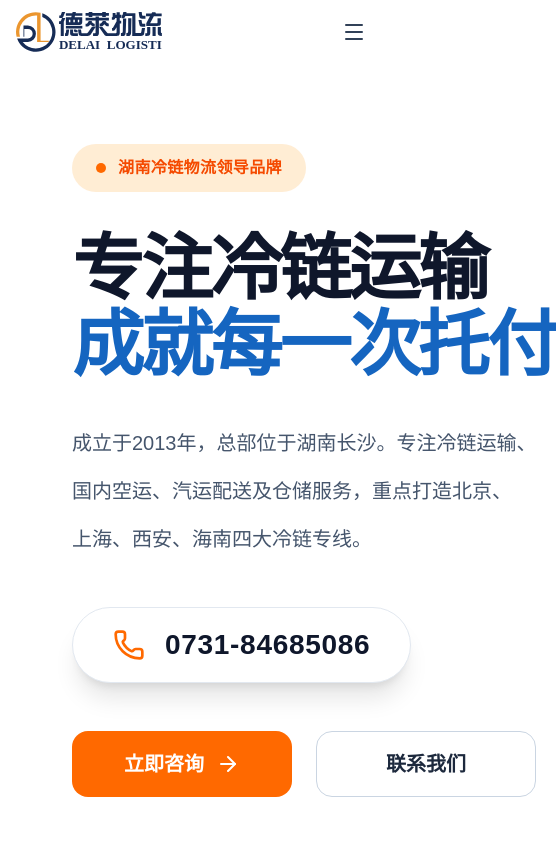
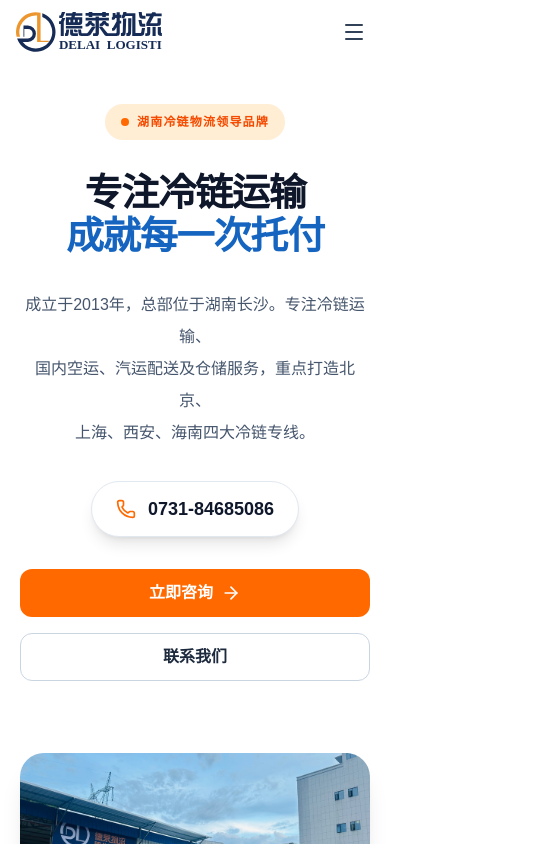
Before and after one commit to DelaiLogistics/delai-logistics, a Next.js app: page / in a window 390 px wide. Shown: the top 844 px of the page, 556 px wide, since content can reach past the window. Built offline with nearby package versions, Linux system fonts and the light colour scheme.

Commit message:
Responsive hero

```diff
--- a/components/Hero.tsx
+++ b/components/Hero.tsx
@@ -6,16 +6,11 @@ import HeroImage from './hero/HeroImage';
 export default function Hero() {
   return (
     <section className="bg-white">
-      <div className="mx-auto max-w-[1680px] px-8 py-20 xl:px-16">
-
-        <div className="grid items-center gap-16 lg:grid-cols-[0.85fr_1.15fr]">
-
+      <div className="mx-auto max-w-7xl px-5 py-10 sm:px-6 md:py-14 lg:px-8 lg:py-20">
+        <div className="grid grid-cols-1 items-center gap-10 lg:grid-cols-[0.85fr_1.15fr] lg:gap-14">
           <HeroTop />
-
           <HeroImage />
-
         </div>
-
       </div>
     </section>
   );
--- a/components/hero/HeroImage.tsx
+++ b/components/hero/HeroImage.tsx
@@ -6,22 +6,36 @@ export default function HeroImage() {
   return (
     <div className="relative w-full">
 
-      {/* 整体向左移动一点，不贴右边 */}
-      <div className="-ml-6 xl:-ml-10">
-
-        <div className="overflow-hidden rounded-[38px] bg-white shadow-2xl">
-
+      {/* 手机端 */}
+      <div className="block lg:hidden">
+        <div className="mx-auto mt-8 max-w-[680px] overflow-hidden rounded-3xl shadow-xl">
           <Image
             src="/hero10_banner.jpg"
             alt="德莱物流"
             width={1800}
-            height={1125}
+            height={1200}
             priority
-            className="w-full h-auto object-contain"
+            className="h-auto w-full object-contain"
           />
+        </div>
+      </div>
 
+      {/* PC端 */}
+      <div className="hidden lg:block">
+        <div className="-ml-8 xl:-ml-12">
+          <div className="overflow-hidden rounded-[40px] shadow-2xl">
+
+            <Image
+              src="/hero10_banner.jpg"
+              alt="德莱物流"
+              width={1800}
+              height={1200}
+              priority
+              className="w-full h-auto object-contain"
+            />
+
+          </div>
         </div>
-
       </div>
 
     </div>
--- a/components/hero/HeroTop.tsx
+++ b/components/hero/HeroTop.tsx
@@ -6,71 +6,72 @@ import { heroData } from './heroData';
 
 export default function HeroTop() {
   return (
-    <div className="pl-10 xl:pl-14">
+    <div className="mx-auto w-full max-w-[560px] lg:mx-0 lg:pl-8 xl:pl-14">
 
       {/* Badge */}
-      <div className="inline-flex items-center rounded-full bg-orange-100 px-6 py-3">
-        <span className="mr-3 h-2.5 w-2.5 rounded-full bg-orange-500"></span>
+      <div className="flex justify-center lg:justify-start">
+        <div className="inline-flex items-center rounded-full bg-orange-100 px-4 py-2.5 sm:px-5">
+          <span className="mr-2 h-2 w-2 rounded-full bg-orange-500" />
 
-        <span className="text-base font-semibold tracking-wide text-orange-600">
-          {heroData.badge}
-        </span>
+          <span className="text-xs font-semibold tracking-widest text-orange-600 sm:text-sm">
+            {heroData.badge}
+          </span>
+        </div>
       </div>
 
       {/* Title */}
-      <h1 className="mt-10 text-[72px] font-extrabold leading-[1.05] tracking-[-0.04em] text-slate-900">
+      <h1 className="mt-8 text-center text-[38px] font-extrabold leading-[1.12] tracking-[-0.03em] text-slate-900 sm:text-[48px] md:text-[56px] lg:text-left lg:text-[60px] xl:text-[70px]">
+
         {heroData.title1}
 
         <br />
 
-        <span className="text-[#1565C0] whitespace-nowrap">
+        <span className="whitespace-nowrap text-[#1565C0]">
           {heroData.title2}
         </span>
+
       </h1>
 
       {/* Description */}
-      <div className="mt-10 max-w-[560px] space-y-2 text-[20px] leading-[2] text-slate-600">
-        <p>
-          成立于2013年，总部位于湖南长沙。专注冷链运输、
-        </p>
+      <div className="mx-auto mt-8 max-w-[520px] text-center text-[16px] leading-8 text-slate-600 sm:text-[17px] lg:mx-0 lg:text-left lg:text-[18px] lg:leading-9">
 
-        <p>
-          国内空运、汽运配送及仓储服务，重点打造北京、
-        </p>
+        <p>成立于2013年，总部位于湖南长沙。专注冷链运输、</p>
 
-        <p>
-          上海、西安、海南四大冷链专线。
-        </p>
+        <p>国内空运、汽运配送及仓储服务，重点打造北京、</p>
+
+        <p>上海、西安、海南四大冷链专线。</p>
+
       </div>
 
       {/* Phone */}
-      <div className="mt-12">
-        <div className="inline-flex h-[76px] items-center rounded-full border border-slate-200 bg-white px-10 shadow-xl">
+      <div className="mt-8 flex justify-center lg:justify-start">
 
-          <Phone className="mr-5 h-8 w-8 text-orange-500" />
+        <div className="inline-flex h-14 items-center rounded-full border border-slate-200 bg-white px-6 shadow-lg sm:h-16 sm:px-8">
 
-          <span className="text-[28px] font-bold tracking-wide text-slate-900">
+          <Phone className="mr-3 h-5 w-5 text-orange-500 sm:h-6 sm:w-6" />
+
+          <span className="text-lg font-bold text-slate-900 sm:text-2xl">
             {heroData.phone}
           </span>
 
         </div>
+
       </div>
 
       {/* Buttons */}
-      <div className="mt-12 flex gap-6">
+      <div className="mt-8 flex flex-col gap-4 sm:flex-row sm:justify-center lg:justify-start">
 
         <Link
           href="/contact"
-          className="flex h-[66px] min-w-[220px] items-center justify-center rounded-2xl bg-orange-500 text-xl font-semibold text-white transition hover:bg-orange-600"
+          className="flex h-12 items-center justify-center rounded-xl bg-orange-500 px-8 text-base font-semibold text-white transition hover:bg-orange-600 sm:h-14 sm:min-w-[190px]"
         >
           立即咨询
-
-          <ArrowRight className="ml-3 h-6 w-6" />
+          <ArrowRight className="ml-2 h-5 w-5" />
         </Link>
 
         <Link
           href="/contact"
-          className="flex h-[66px] min-w-[220px] items-center justify-center rounded-2xl border border-slate-300 bg-white text-xl font-semibold text-slate-800 transition hover:bg-slate-50"
+          className="flex h-12 items-center justify-center rounded-xl border border-slate-300 bg-white px-8 text-base font-semibold text-slate-800 transition hover:bg-slate-50 sm:h-14 sm:min-w-[190px]"
         >
           联系我们
         </Link>
```
